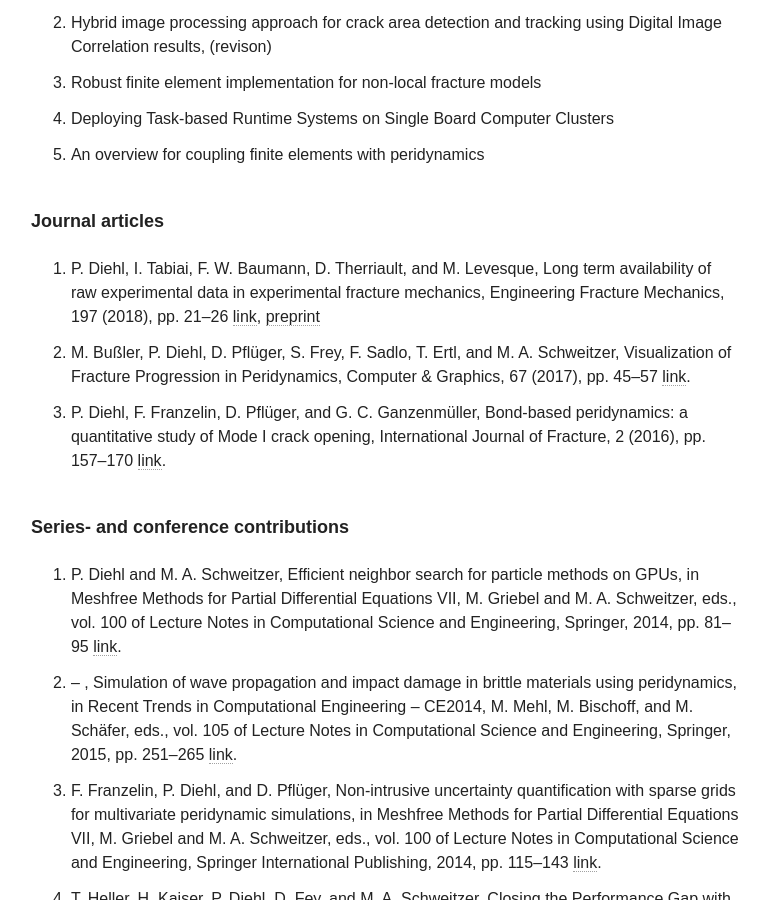
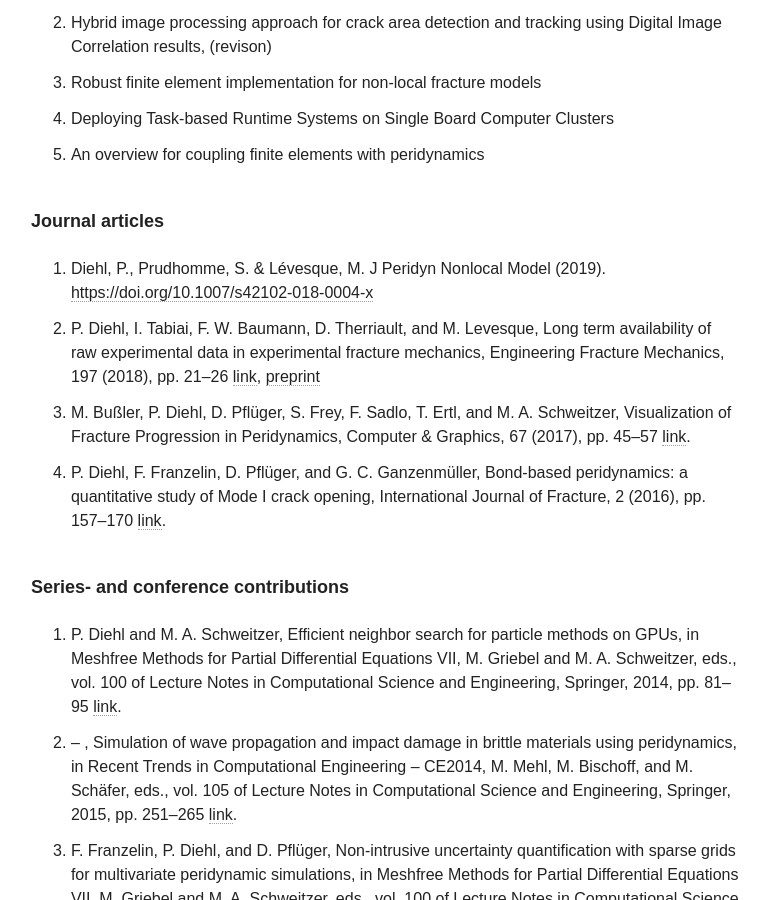
Before and after one commit to diehlpk/diehlpk.github.io, a Jekyll site: the page built from cv/index.md, in a window 1280 px wide and 900 px high, scrolled down 1752 px. Shown: the whole window, without its empty margins (255-1024 px from the left). Built offline with Jekyll 4.4.1, drawn with Linux system fonts in a browser that asks for light colours; nearby versions of some CDN libraries; some web fonts are replaced.

Commit message:
Update CV

```diff
--- a/cv/index.md
+++ b/cv/index.md
@@ -44,11 +44,13 @@ hide: true
 1. An overview for coupling finite elements with peridynamics
 
 ###### Journal articles
+1. Diehl, P., Prudhomme, S. & Lévesque, M. J Peridyn Nonlocal Model (2019). [https://doi.org/10.1007/s42102-018-0004-x](https://doi.org/10.1007/s42102-018-0004-x)
 1. P. Diehl, I. Tabiai, F. W. Baumann, D. Therriault, and M. Levesque, Long
 term availability of raw experimental data in experimental fracture mechanics, Engineering
 Fracture Mechanics, 197 (2018), pp. 21–26 [link](https://doi.org/10.1016/j.engfracmech.2018.04.030), [preprint](https://arxiv.org/abs/1803.07622)
 1. M. Bußler, P. Diehl, D. Pflüger, S. Frey, F. Sadlo, T. Ertl, and M. A. Schweitzer, Visualization of Fracture Progression in Peridynamics, Computer & Graphics, 67 (2017), pp. 45–57 [link](https://doi.org/10.1016/j.cag.2017.05.003).
 1. P. Diehl, F. Franzelin, D. Pflüger, and G. C. Ganzenmüller, Bond-based peridynamics: a quantitative study of Mode I crack opening, International Journal of Fracture, 2 (2016), pp. 157–170 [link](http://dx.doi.org/10.1007/s10704-016-0119-5).
+
 
 ###### Series- and conference contributions
 1. P. Diehl and M. A. Schweitzer, Efficient neighbor search for particle methods on
```
